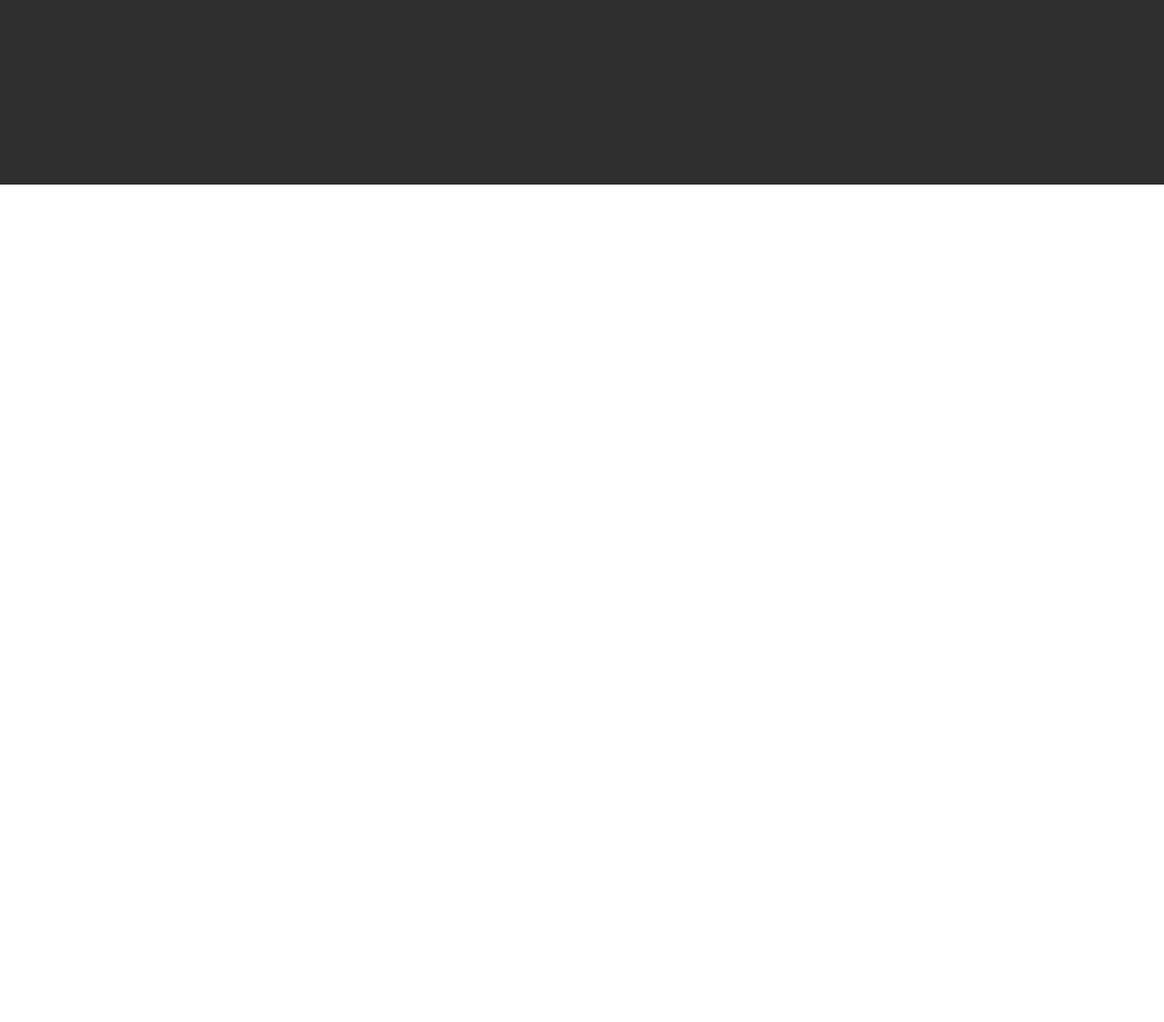
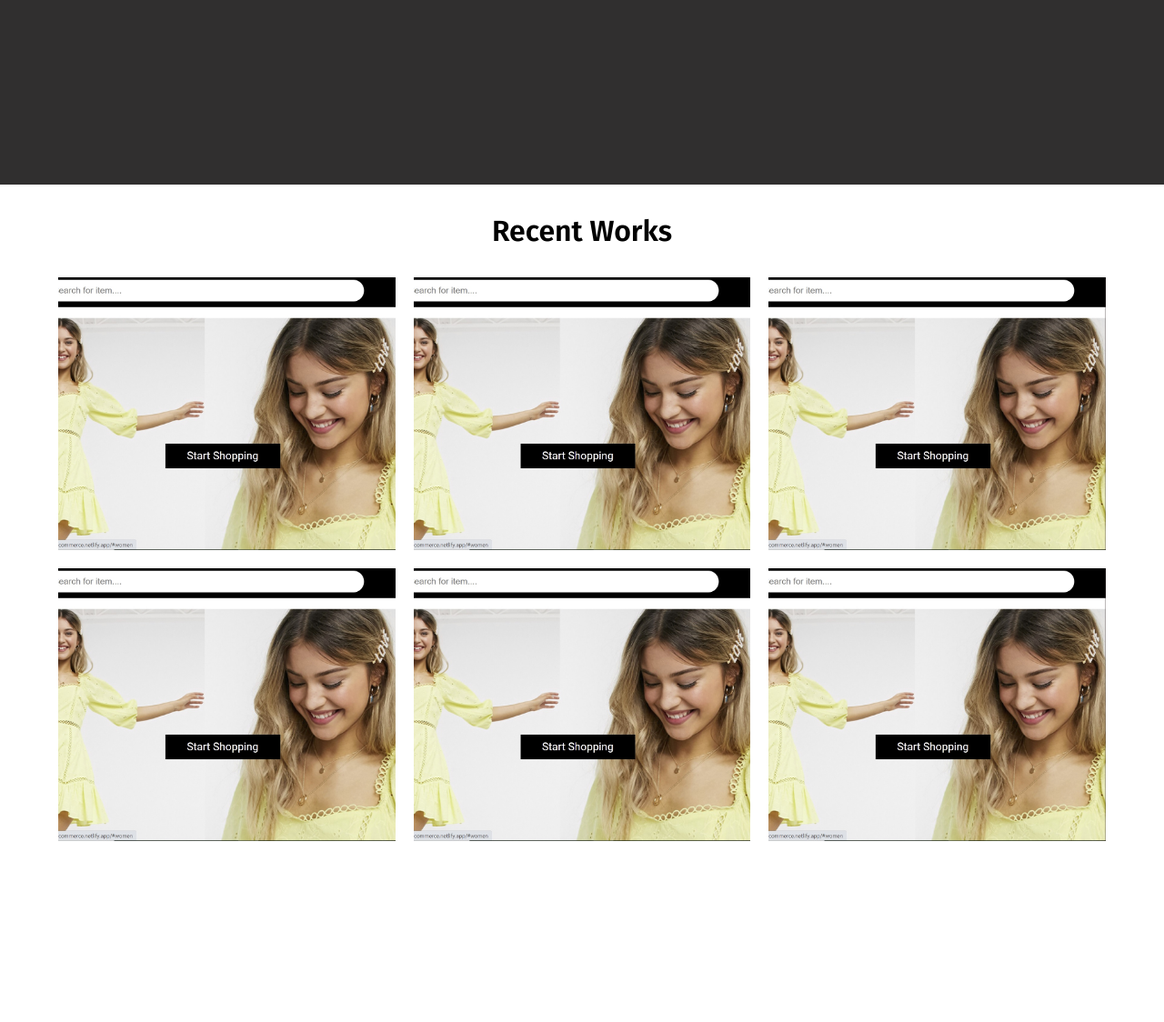
Before and after one commit to kofiarhin/kf-personal-website, a PHP site: page / in a window 1280 px wide. Shown: the part 1989-3113 px from the top of the page at 91% size. Before the commit the page ends 2192 px from the top, so only its background shows below. Run offline with PHP 8.4, Linux system fonts and the light colour scheme; some libraries are stand-ins or nearby versions.

Commit message:
added projects section

```diff
--- a/css/styles.css
+++ b/css/styles.css
@@ -249,6 +249,53 @@ nav a {
 
 
 
+/* projects */
+
+#projects {
+  padding-top: 2rem;
+}
+
+
+#projects .container {
+  display: grid;
+  grid-template-columns: repeat(3, 1fr);
+  grid-gap: 20px;
+  grid-auto-rows: 300px;
+}
+
+#projects .container .unit {
+  background-image : url("../img/project-1.jpg");
+  background-size: cover;
+  background-position: center;
+  position: relative;
+  overflow: hidden;
+  cursor: pointer;
+  color: white;
+}
+
+#projects .container .unit:hover .overlay {
+  transform: translateX(0%)
+}
+#projects .container .unit .overlay {
+  background: rgba(43, 30, 30, 0.9);
+  display: flex;
+  flex-direction: column;
+  align-items: center;
+  justify-content: center;
+  transform: translateX(100%);
+  transition: all ease-in-out 300ms;
+}
+
+#projects .container h2 {
+  margin-bottom: 1rem;
+  font-size: 1.2rem;
+}
+#projects .container a {
+  color: white;
+  font-size: 1.2rem;
+  margin-bottom: 0.8rem;
+}
+
 
 
 
@@ -257,8 +304,6 @@ nav a {
 
 
 /* media queries */
-
-
 
 @media (max-width: 800px) {
 
@@ -311,7 +356,14 @@ nav a {
   #services .container {
     grid-template-columns:  repeat(2, 1fr);
   }
+
+  #projects .container {
+    grid-template-columns: repeat(2, 1fr);
+  }
 }
+
+
+
 
 
 
@@ -332,4 +384,8 @@ nav a {
   #services .unit h2 {
     font-size: 1.2rem;
   }
+
+   #projects .container {
+    grid-template-columns: repeat(1, 1fr);
+  }
 }
--- a/index.html
+++ b/index.html
@@ -162,6 +162,75 @@
        <!-- end container -->
    </section>
 
+   <!-- end  services -->
+
+   <!-- projects -->
+   <section id="projects">
+
+    <h1 class="title">Recent Works</h1>
+
+    <div class="container">
+
+        <div class="unit">
+            <div class="overlay">
+                <h2>Ecommerce Application</h2>
+                <a href="">Demo</a>
+                <a href="">Code</a>
+            </div>
+        </div>
+
+
+        <div class="unit">
+            <div class="overlay">
+                <h2>Ecommerce Application</h2>
+                <a href="">Demo</a>
+                <a href="">Code</a>
+            </div>
+        </div>
+
+        <div class="unit">
+            <div class="overlay">
+                <h2>Ecommerce Application</h2>
+                <a href="">Demo</a>
+                <a href="">Code</a>
+            </div>
+        </div>
+
+
+        <div class="unit">
+            <div class="overlay">
+                <h2>Ecommerce Application</h2>
+                <a href="">Demo</a>
+                <a href="">Code</a>
+            </div>
+        </div>
+
+        <div class="unit">
+            <div class="overlay">
+                <h2>Ecommerce Application</h2>
+                <a href="">Demo</a>
+                <a href="">Code</a>
+            </div>
+        </div>
+
+
+        <div class="unit">
+            <div class="overlay">
+                <h2>Ecommerce Application</h2>
+                <a href="">Demo</a>
+                <a href="">Code</a>
+            </div>
+        </div>
+
+
+
+
+
+
+
+    </div>
+   </section>
+
 
 <script src="./js/index.js"></script>
 </body>
```
Also changed, not shown: img/project-1.jpg (added).
